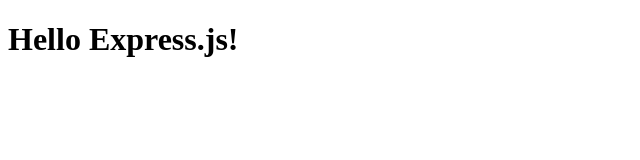
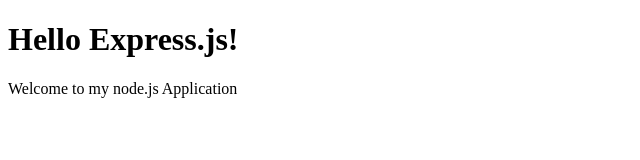
Before and after one commit to chandankuiry/web-server, a website: page public/index.html in a window 1280 px wide. Shown: the whole page, without its empty margins (0-640 px from the left). Drawn offline with Linux system fonts and the light colour scheme.

Commit message:
Update my html page

```diff
--- a/public/index.html
+++ b/public/index.html
@@ -6,5 +6,6 @@
 	</head>
 	<body>
 			<h1>Hello Express.js!</h1>
+			<p> Welcome to my node.js Application </p>
 	</body>
 </html>
```
